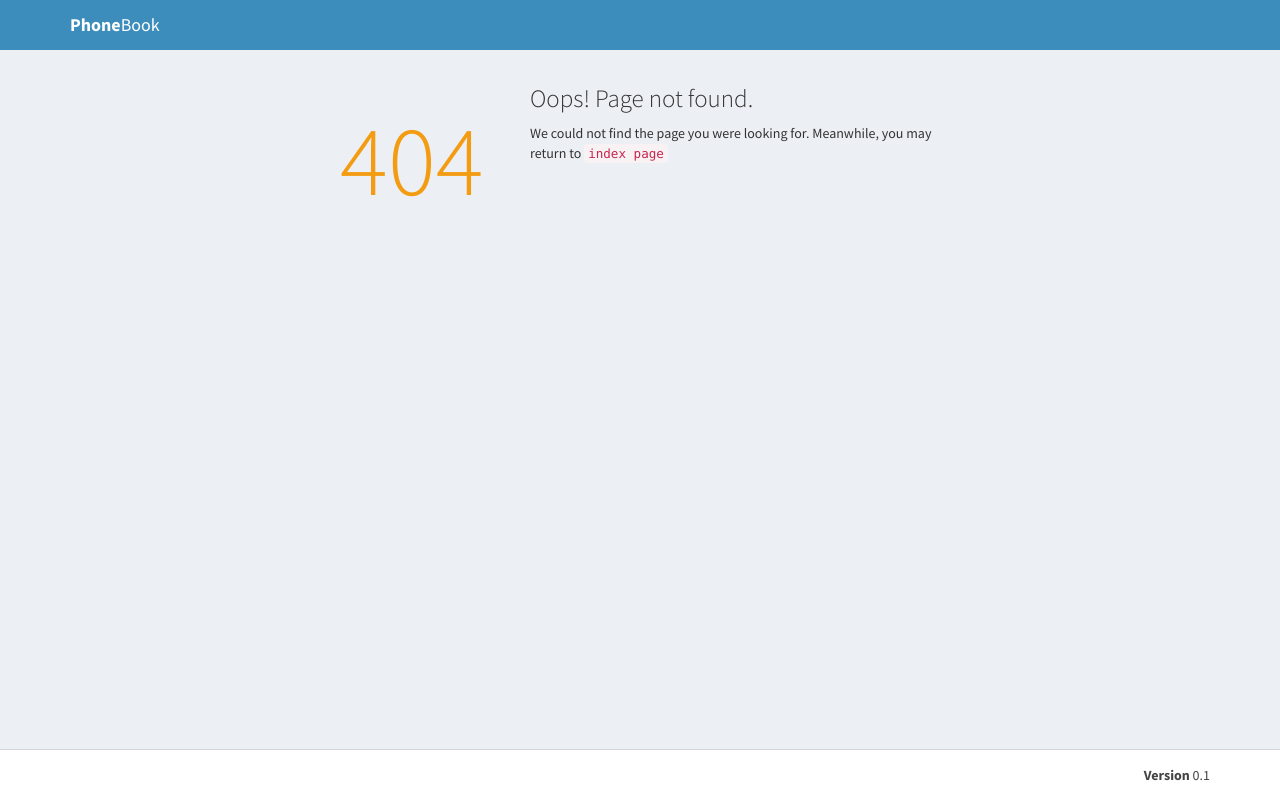
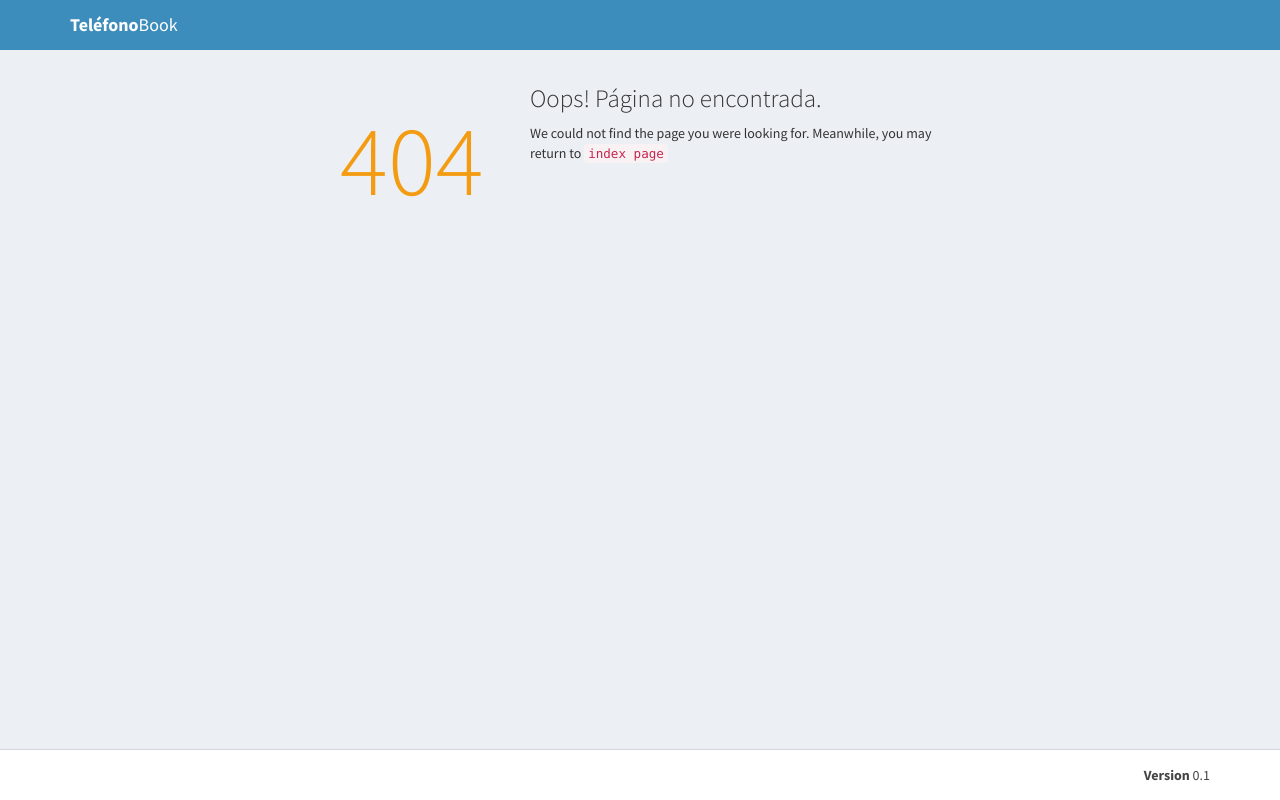
Before and after one commit to jmlcas/crud-agenda, a Flask app: template source_code/templates/error.html in a window 1280 px wide. Run offline with Flask 2, Linux system fonts and the light colour scheme; the template is opened without the code that fills it, so the values that code supplies are empty; some libraries are stand-ins or nearby versions.

Commit message:
Update error.html

```diff
--- a/source_code/templates/error.html
+++ b/source_code/templates/error.html
@@ -21,7 +21,7 @@
       <nav class="navbar navbar-static-top">
         <div class="container">
           <div class="navbar-header">
-            <a href="/" class="navbar-brand"><b>Phone</b>Book</a>
+            <a href="/" class="navbar-brand"><b>Teléfono</b>Book</a>
           </div>
         </div>
       </nav>
@@ -34,7 +34,7 @@
             <h2 class="headline text-yellow"> 404</h2>
 
             <div class="error-content">
-              <h3><i class="fa fa-warning text-yellow"></i> Oops! Page not found.</h3>
+              <h3><i class="fa fa-warning text-yellow"></i> Oops! Página no encontrada.</h3>
               <p>
                 We could not find the page you were looking for.
                 Meanwhile, you may return to <a href="/"><code>index page</code></a>
```
